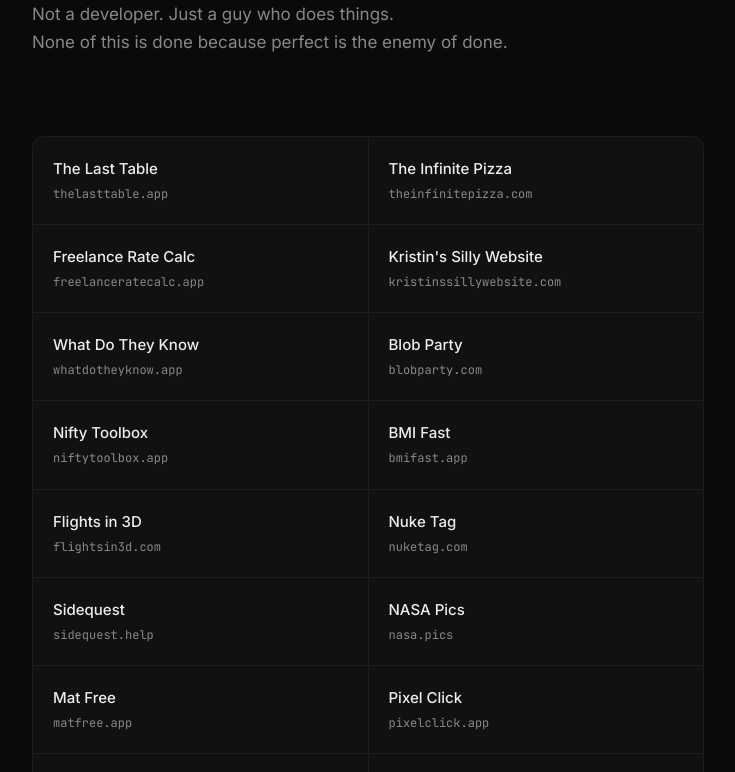
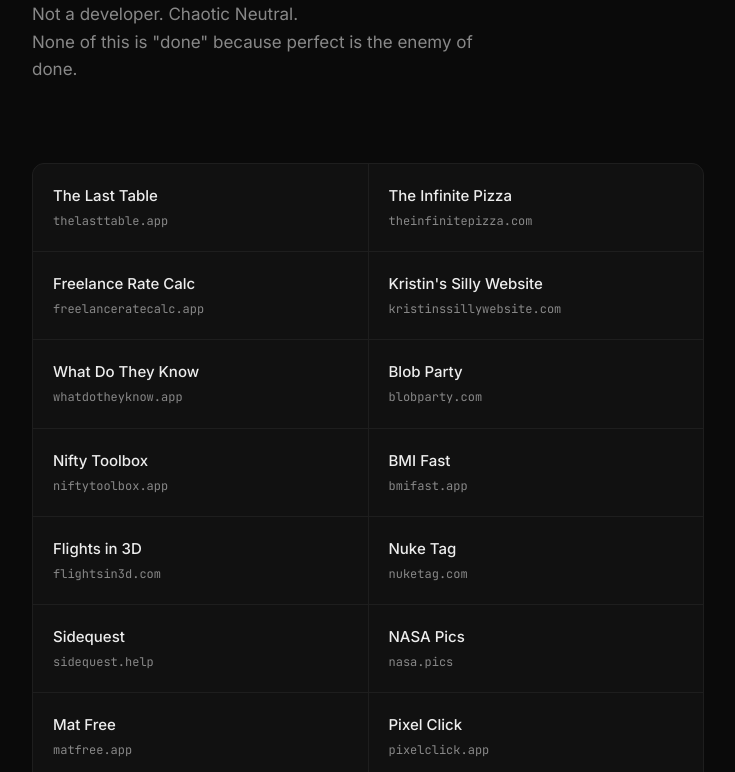
Before and after one commit to andy-broyles/andyisbomb, a plain HTML site: page index.html in a window 1280 px wide. Shown: the part 328-1100 px from the top of the page, without its empty margins (272-1007 px from the left). Drawn offline with Linux system fonts and the light colour scheme.

Commit message:
Update hero subtitle - Chaotic Neutral

```diff
--- a/index.html
+++ b/index.html
@@ -34,7 +34,7 @@
         <p class="hero-label">Austin, TX</p>
         <h1>I make stuff<br />because it's fun.</h1>
         <p class="hero-sub">
-          Not a developer. Just a guy who does things.<br /> None of this is done because perfect is the enemy of done.
+          Not a developer. Chaotic Neutral.<br /> None of this is "done" because perfect is the enemy of done.
         </p>
       </section>
 
```
